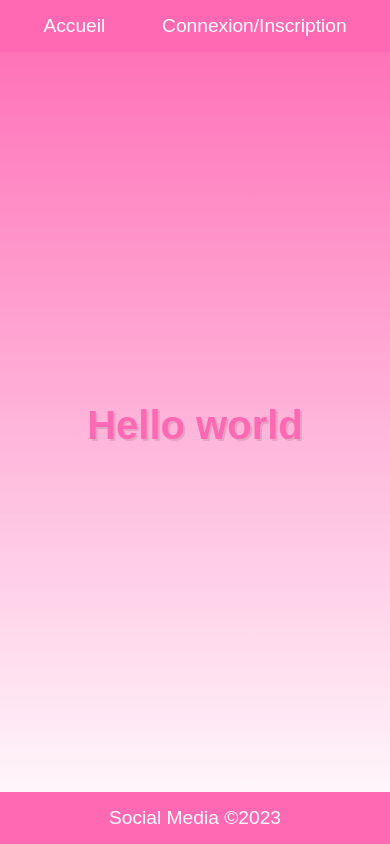
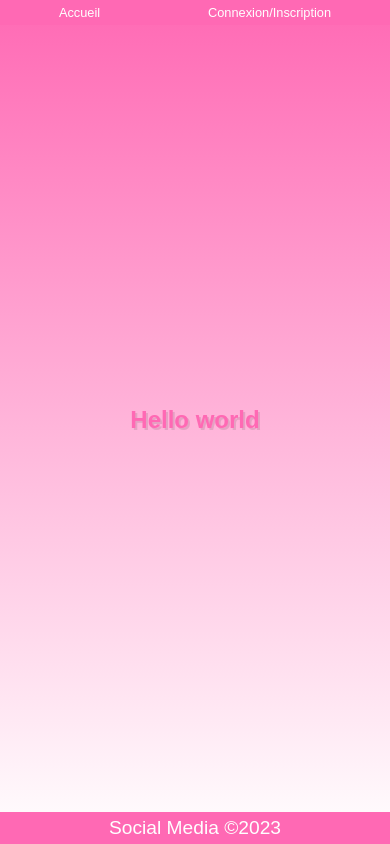
Before and after one commit to Hiloul/social-media-project, a PHP site: page /php/ in a window 390 px wide. Run offline with PHP 8.4, Linux system fonts and the light colour scheme.

Commit message:
responsive

```diff
--- a/public/css/style.css
+++ b/public/css/style.css
@@ -85,4 +85,39 @@ footer {
   text-align: center;
   color: #ffffff;
   font-size: 1.2em;
+}
+
+@media screen and (max-width: 768px) {
+  nav, footer {
+    padding: 10px;
+  }
+  nav a, footer a {
+    font-size: 1em;
+  }
+  body h1 {
+    font-size: 2em;
+  }
+  body form {
+    padding: 15px;
+  }
+  body form input, body form button {
+    padding: 5px;
+  }
+}
+@media screen and (max-width: 480px) {
+  nav, footer {
+    padding: 5px;
+  }
+  nav a, footer a {
+    font-size: 0.8em;
+  }
+  body h1 {
+    font-size: 1.5em;
+  }
+  body form {
+    padding: 10px;
+  }
+  body form input, body form button {
+    padding: 5px;
+  }
 }/*# sourceMappingURL=style.css.map */
--- a/public/css/style.scss
+++ b/public/css/style.scss
@@ -29,8 +29,6 @@ nav {
     }
   }
 }
-
-
 
 body {
   display: flex;
@@ -109,3 +107,43 @@ footer {
   color: $footer-color;
   font-size: 1.2em;
 }
+
+// Responsive
+@media screen and (max-width: 768px) { // Tablette et petit ecran
+    nav, footer {
+      padding: 10px;
+      a {
+        font-size: 1em;
+      }
+    }
+
+    body h1 {
+      font-size: 2em;
+    }
+
+    body form {
+      padding: 15px;
+      input, button {
+        padding: 5px;
+      }
+    }
+  }
+@media screen and (max-width: 480px) { // pour telephone
+    nav, footer {
+      padding: 5px;
+      a {
+        font-size: 0.8em;
+      }
+    }
+
+    body h1 {
+      font-size: 1.5em;
+    }
+
+    body form {
+      padding: 10px;
+      input, button {
+        padding: 5px;
+      }
+    }
+  }
```
Also changed, not shown: 1 other file. Lines whose indentation alone changed are shown as unchanged.
